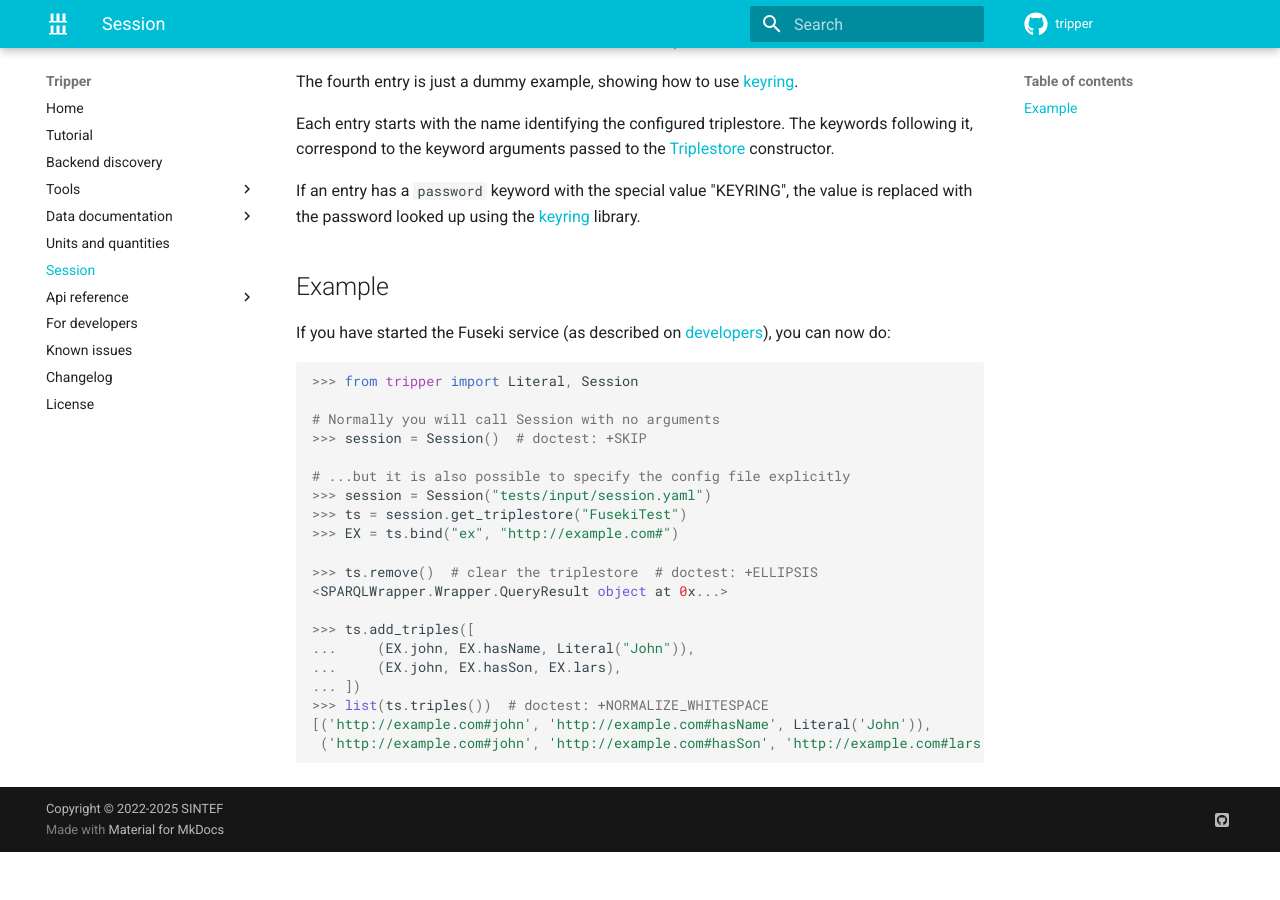
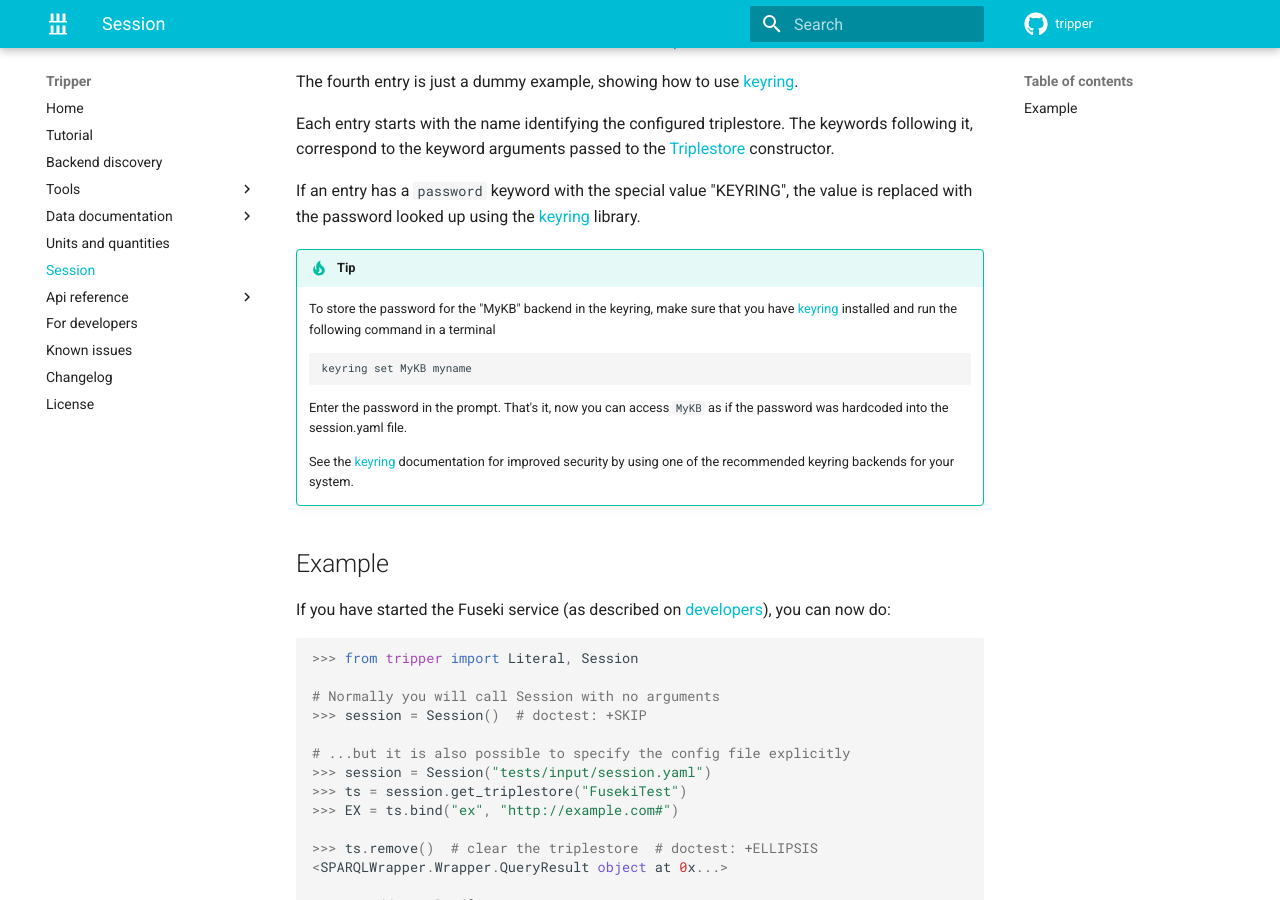
Before and after one commit to EMMC-ASBL/tripper, an MkDocs documentation site: the page built from docs/session.md, in a window 1280 px wide and 900 px high, scrolled down 1119 px. Built offline with MkDocs 1.6.1 and Material for MkDocs 9.7.7, drawn with Linux system fonts in a browser that asks for light colours; comment, search, counter and statistics services are not loaded; the version menu is left out; before the commit the page ends 1971 px from its top, so only the background shows below that.

Commit message:
Added keyring tip (#449)
# Description
Added small tips about how to use keyring with tripper.

Also added keyring as a requirement for datadoc.

```diff
--- a/docs/session.md
+++ b/docs/session.md
@@ -61,6 +61,21 @@
 value is replaced with the password looked up using the [keyring] library.
 
 
+!!! tip
+
+    To store the password for the "MyKB" backend in the keyring, make sure
+    that you have [keyring] installed and run the following command in a
+    terminal
+
+        keyring set MyKB myname
+
+    Enter the password in the prompt. That's it, now you can access `MyKB`
+    as if the password was hardcoded into the session.yaml file.
+
+    See the [keyring] documentation for improved security by using one of
+    the recommended keyring backends for your system.
+
+
 Example
 -------
 
--- a/pyproject.toml
+++ b/pyproject.toml
@@ -44,6 +44,7 @@
 ]
 datadoc = [
     "tripper[mappings]",
+    "keyring>=22.0.0,<25.6.1",
     "PyLD>=2.0.0,<2.0.5; python_version<='3.13'",
     "PyYaml>=3.0.0,<6.0.3",  # todo: check lower version
     "requests>=2.0.0,<3.4.1",  # todo: check lower version
```
